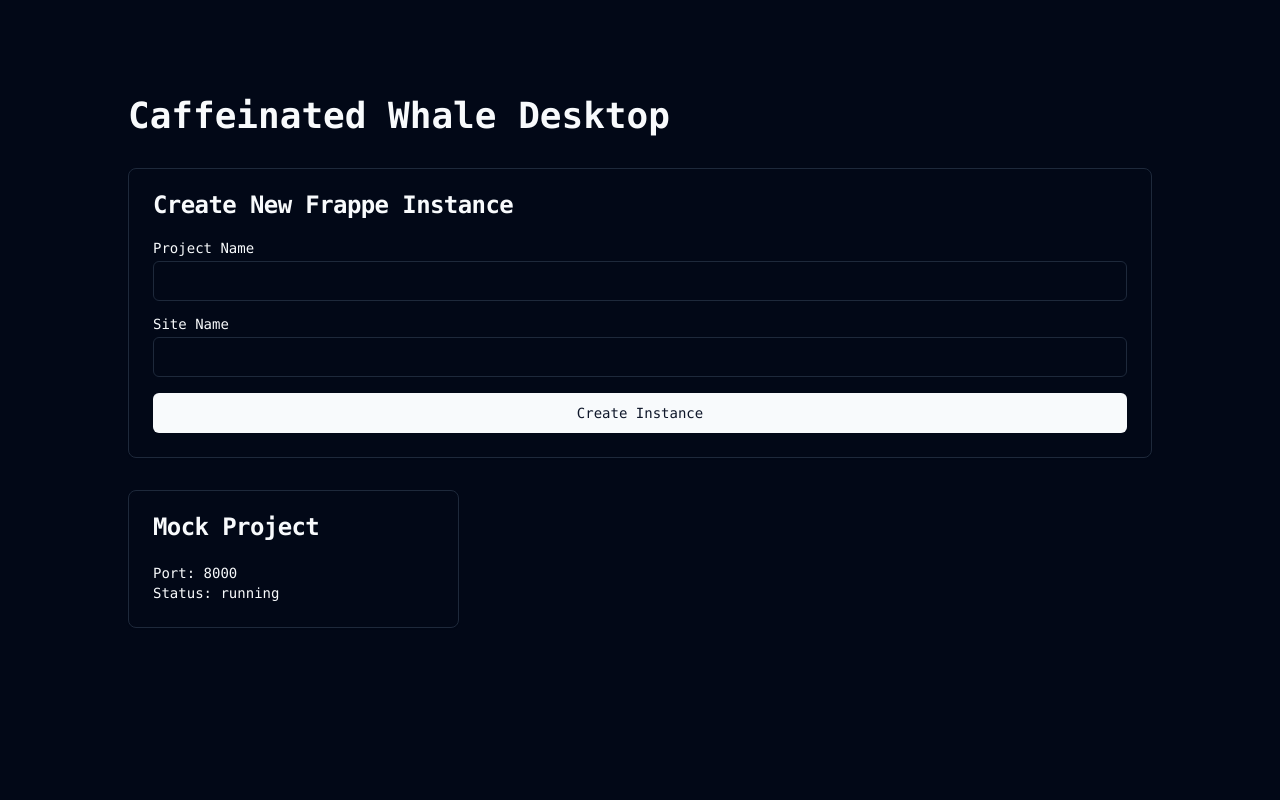
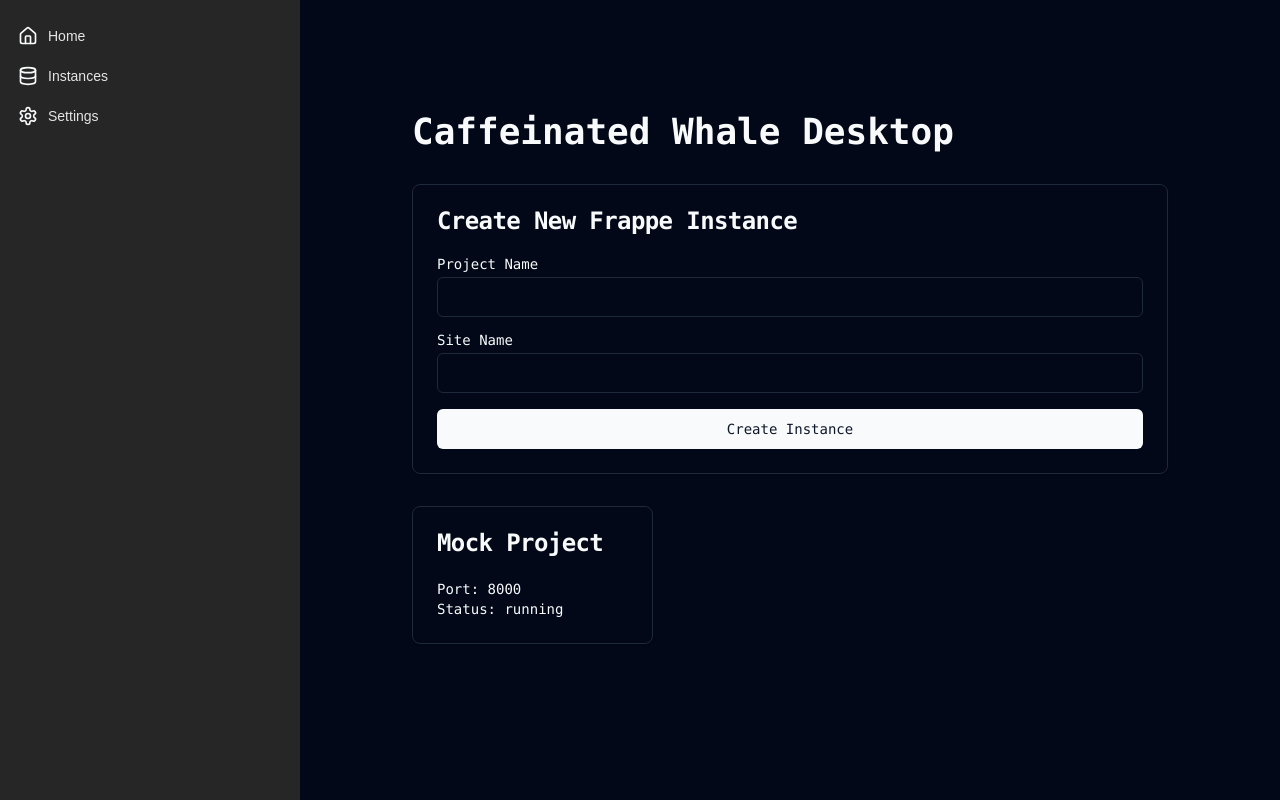
Before and after one commit to karotkriss/Caffeinated-Whale-Desktop, a Next.js app: page / in a window 1280 px wide. Built offline with nearby package versions, Linux system fonts and the light colour scheme.

Commit message:
add: sidebar

```diff
--- a/src/app/layout.tsx
+++ b/src/app/layout.tsx
@@ -1,5 +1,7 @@
 import type { Metadata } from "next";
 import { ThemeProvider } from "@/components/theme-provider"
+import { Sidebar, SidebarBody, SidebarLink } from "@/components/ui/sidebar";
+import { Home, Settings, Database } from 'lucide-react';
 import localFont from "next/font/local";
 import "./globals.css";
 
@@ -15,9 +17,15 @@ const geistMono = localFont({
 });
 
 export const metadata: Metadata = {
-  title: "Create Next App",
-  description: "Generated by create next app",
+  title: "Caffeinated Whale Desktop",
+  description: "Manage Frappe Docker instances",
 };
+
+const sidebarLinks = [
+  { label: "Home", href: "/", icon: <Home size={20} /> },
+  { label: "Instances", href: "/instances", icon: <Database size={20} /> },
+  { label: "Settings", href: "/settings", icon: <Settings size={20} /> },
+];
 
 export default function RootLayout({
   children,
@@ -35,7 +43,18 @@ export default function RootLayout({
           enableSystem
           disableTransitionOnChange
         >
-          {children}
+          <div className="flex h-screen overflow-hidden">
+            <Sidebar>
+              <SidebarBody>
+                {sidebarLinks.map((link) => (
+                  <SidebarLink key={link.href} link={link} />
+                ))}
+              </SidebarBody>
+            </Sidebar>
+            <main className="flex-1 overflow-y-auto p-4">
+              {children}
+            </main>
+          </div>
         </ThemeProvider>
       </body>
     </html>
--- /dev/null
+++ b/src/components/ui/sidebar.tsx
@@ -0,0 +1,193 @@
+"use client";
+import { cn } from "@/lib/utils";
+import Link, { LinkProps } from "next/link";
+import React, { useState, createContext, useContext } from "react";
+import { AnimatePresence, motion } from "framer-motion";
+import { Menu, X } from 'lucide-react';
+
+interface Links {
+  label: string;
+  href: string;
+  icon: React.JSX.Element | React.ReactNode;
+}
+
+interface SidebarContextProps {
+  open: boolean;
+  setOpen: React.Dispatch<React.SetStateAction<boolean>>;
+  animate: boolean;
+}
+
+const SidebarContext = createContext<SidebarContextProps | undefined>(
+  undefined
+);
+
+export const useSidebar = () => {
+  const context = useContext(SidebarContext);
+  if (!context) {
+    throw new Error("useSidebar must be used within a SidebarProvider");
+  }
+  return context;
+};
+
+export const SidebarProvider = ({
+  children,
+  open: openProp,
+  setOpen: setOpenProp,
+  animate = true,
+}: {
+  children: React.ReactNode;
+  open?: boolean;
+  setOpen?: React.Dispatch<React.SetStateAction<boolean>>;
+  animate?: boolean;
+}) => {
+  const [openState, setOpenState] = useState(false);
+
+  const open = openProp !== undefined ? openProp : openState;
+  const setOpen = setOpenProp !== undefined ? setOpenProp : setOpenState;
+
+  return (
+    <SidebarContext.Provider value={{ open, setOpen, animate: animate }}>
+      {children}
+    </SidebarContext.Provider>
+  );
+};
+
+export const Sidebar = ({
+  children,
+  open,
+  setOpen,
+  animate,
+}: {
+  children: React.ReactNode;
+  open?: boolean;
+  setOpen?: React.Dispatch<React.SetStateAction<boolean>>;
+  animate?: boolean;
+}) => {
+  return (
+    <SidebarProvider open={open} setOpen={setOpen} animate={animate}>
+      {children}
+    </SidebarProvider>
+  );
+};
+
+export const SidebarBody = (props: React.ComponentProps<typeof motion.div>) => {
+  return (
+    <>
+      <DesktopSidebar {...props} />
+      <MobileSidebar {...(props as React.ComponentProps<"div">)} />
+    </>
+  );
+};
+
+export const DesktopSidebar = ({
+  className,
+  children,
+  ...props
+}: React.ComponentProps<typeof motion.div>) => {
+  const { open, setOpen, animate } = useSidebar();
+  return (
+    <>
+      <motion.div
+        className={cn(
+          "h-full px-4 py-4 hidden  md:flex md:flex-col bg-neutral-100 dark:bg-neutral-800 w-[300px] flex-shrink-0",
+          className
+        )}
+        animate={{
+          width: animate ? (open ? "300px" : "60px") : "300px",
+        }}
+        onMouseEnter={() => setOpen(true)}
+        onMouseLeave={() => setOpen(false)}
+        {...props}
+      >
+        {children}
+      </motion.div>
+    </>
+  );
+};
+
+export const MobileSidebar = ({
+  className,
+  children,
+  ...props
+}: React.ComponentProps<"div">) => {
+  const { open, setOpen } = useSidebar();
+  return (
+    <>
+      <div
+        className={cn(
+          "h-10 px-4 py-4 flex flex-row md:hidden  items-center justify-between bg-neutral-100 dark:bg-neutral-800 w-full"
+        )}
+        {...props}
+      >
+        <div className="flex justify-end z-20 w-full">
+          <Menu
+            className="text-neutral-800 dark:text-neutral-200"
+            onClick={() => setOpen(!open)}
+          />
+        </div>
+        <AnimatePresence>
+          {open && (
+            <motion.div
+              initial={{ x: "-100%", opacity: 0 }}
+              animate={{ x: 0, opacity: 1 }}
+              exit={{ x: "-100%", opacity: 0 }}
+              transition={{
+                duration: 0.3,
+                ease: "easeInOut",
+              }}
+              className={cn(
+                "fixed h-full w-full inset-0 bg-white dark:bg-neutral-900 p-10 z-[100] flex flex-col justify-between",
+                className
+              )}
+            >
+              <div
+                className="absolute right-10 top-10 z-50 text-neutral-800 dark:text-neutral-200"
+                onClick={() => setOpen(!open)}
+              >
+                <X />
+              </div>
+              {children}
+            </motion.div>
+          )}
+        </AnimatePresence>
+      </div>
+    </>
+  );
+};
+
+export const SidebarLink = ({
+  link,
+  className,
+  ...props
+}: {
+  link: Links;
+  className?: string;
+  props?: LinkProps;
+}) => {
+  const { open, animate } = useSidebar();
+  return (
+    <Link
+      href={link.href}
+      className={cn(
+        "flex items-center justify-start gap-2 group/sidebar py-2",
+        !open && "justify-center", // Center icons when sidebar is closed
+        className
+      )}
+      {...props}
+    >
+      <div className="flex items-center justify-center w-6 h-6">
+        {link.icon}
+      </div>
+
+      <motion.span
+        animate={{
+          display: animate ? (open ? "inline-block" : "none") : "inline-block",
+          opacity: animate ? (open ? 1 : 0) : 1,
+        }}
+        className="text-neutral-700 dark:text-neutral-200 text-sm group-hover/sidebar:translate-x-1 transition duration-150 whitespace-pre inline-block !p-0 !m-0"
+      >
+        {link.label}
+      </motion.span>
+    </Link>
+  );
+};
```
Also changed, not shown: electron/electron.ts (+7 -0 lines), forge.config.js (added, +44 -0 lines), package.json (+18 -4 lines), 1 other file (tests, documents, lock files or other folders).
